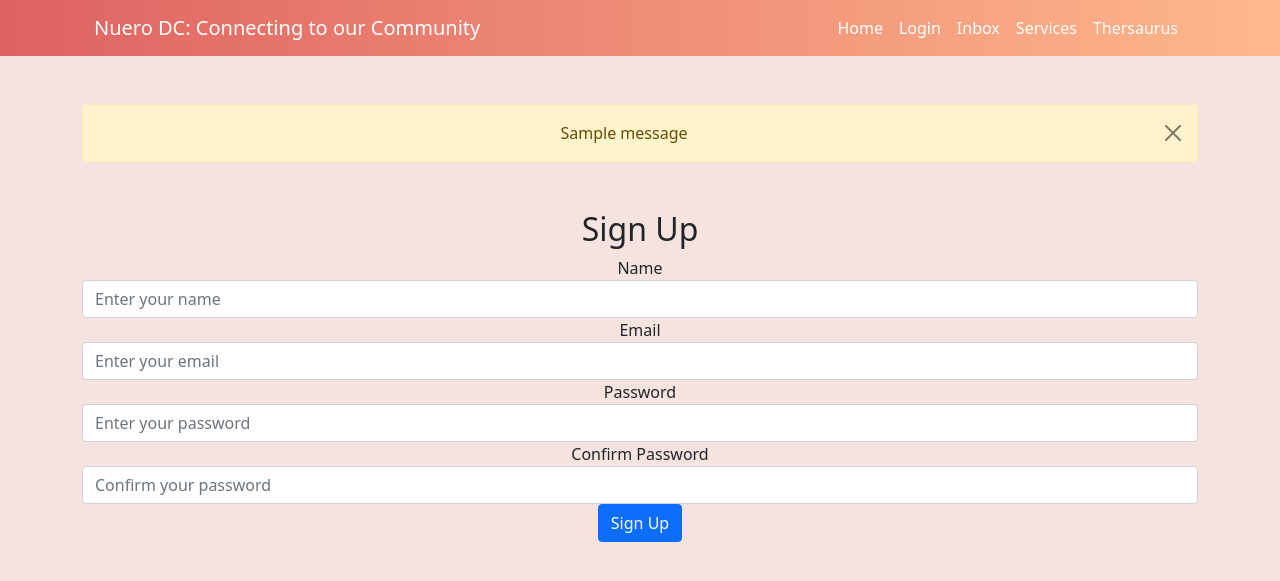
After one commit to CarlosSacUDC/MongoApp, a Flask app: page /signup in a window 1280 px wide. The commit adds this page. Shown: the top 581 px of the page. Run offline with Flask 2, Linux system fonts and the light colour scheme; one stand-in notice (Sample message) is shown; some libraries are stand-ins or nearby versions.

Commit message:
updated app

````diff
--- a/app.py
+++ b/app.py
@@ -1,11 +1,19 @@
 import os
 import firebase_admin
 from firebase_admin import auth
-from flask import Flask, request, render_template, jsonify
+from flask import Flask, request, render_template, jsonify, flash
+from flask_wtf import FlaskForm
+from wtforms import StringField, SubmitField
+from wtforms.validators import DataRequired
 from pymongo import MongoClient
 from pymongo.collection import Collection
 from pymongo.database import Database
 from dotenv import load_dotenv
+from wtforms import PasswordField
+from wtforms.validators import DataRequired, EqualTo
+from flask import Markup
+from flask import session
+from flask import redirect, url_for
 
 # Initialize the Firebase Admin SDK
 cred = firebase_admin.credentials.Certificate('testmongo.json')
@@ -35,11 +43,96 @@ app: Flask = Flask(__name__)
 @app.route("/")
 def index():
     first_name = "John"
-    return '<h1>Hi!</h1>'
 
-@app.route('/user/<name>')
-def user(name):
-    return render_template('user.html', name=name)
+app.config['SECRET_KEY'] = "mysecretkey"
+
+
+
+class SignupForm(FlaskForm):
+    name = StringField('Name', validators=[DataRequired()])
+    email = StringField('Email', validators=[DataRequired()])
+    password = PasswordField('Password', validators=[DataRequired()])
+    confirm_password = PasswordField('Confirm Password', validators=[DataRequired()])
+    submit = SubmitField('Sign Up')
+
+class SignInForm(FlaskForm):
+    email = StringField('Email', validators=[DataRequired()])
+    password = PasswordField('Password', validators=[DataRequired()])
+    submit = SubmitField('Sign In')
+
+@app.before_request
+def before_request():
+    if 'user' in session and request.endpoint in ['signin', 'signup']:
+        return redirect(url_for('user', name=session['user']))
+
+# for debugging purposes
+@app.route('/check_user', methods=['GET'])
+def check_user():
+    if 'user' in session:
+        return f"User {session['user']} is currently signed in."
+    else:
+        return "No user is currently signed in."
+
+
+@app.route('/api/signin', methods=['POST'])
+def api_signin():
+    email = request.json.get('email')
+    if email:
+        session['user'] = email
+        return jsonify({'message': 'User signed in successfully'}), 200
+    else:
+        return jsonify({'message': 'No email provided'}), 400
+
+@app.route('/signup', methods=['GET', 'POST'])
+def signup():
+    form = SignupForm()
+    if form.validate_on_submit():
+        email = form.email.data
+        password = form.password.data
+        confirm_password = form.confirm_password.data
+
+        # Check if the user is already registered
+        try:
+            user = auth.get_user_by_email(email)
+            flash(Markup("<strong>Holy guacamole!</strong> You're already registered. Please <a href='signin.html' class='alert-link'>sign in</a>."), 'error')
+            return render_template('signup.html', title='Sign Up', form=form)
+        except auth.UserNotFoundError:
+            # User does not exist, check if the passwords match
+            if password != confirm_password:
+                flash('Passwords do not match', 'error')
+                return render_template('signup.html', title='Sign Up', form=form)
+
+            # Create a new user
+            user = auth.create_user(
+                email=email,
+                password=password
+            )
+            flash('User {0} created successfully'.format(user.uid), 'success')
+
+    return render_template('signup.html', title='Sign Up', form=form)
+
+
+
+@app.route('/signin', methods=['GET', 'POST'])
+def signin():
+    form = SignInForm()
+    if form.validate_on_submit():
+        email = form.email.data
+        password = form.password.data
+        try:
+            user = auth.get_user_by_email(email)
+
+        except auth.UserNotFoundError:
+            # If the user does not exist, flash an error message
+            flash('User does not exist', 'error')
+    return render_template('signin.html', title='Sign In', form=form)
+
+
+
+@app.route('/user')
+def user():
+    return render_template('user.html')
+
 @app.errorhandler(404)
 def page_not_found(e):
     return render_template('404.html'), 404
@@ -48,25 +141,12 @@ def internal_server_error(e):
     return render_template('500.html'), 500
 
 
-
-
-
-
-
 @app.route('/orgs', methods=['GET'])
 def get_orgs():
     orgs = list(collection.find())  # Retrieve all documents
     for org in orgs:  # Convert ObjectIds to strings
         org['_id'] = str(org['_id'])
     return jsonify(orgs)  # Convert list to JSON and return it
-
-
-
-
-
-
-
-
 
 
 # CREATE and READ
@@ -84,7 +164,7 @@ def usrs():
 
     elif request.method == 'GET':
         # READ
-        orgs = list(collection.find())
+        neuro = list(collection.find())
         neworgs = []
 
         for names in orgs:
--- a/requirements.txt
+++ b/requirements.txt
@@ -3,7 +3,8 @@ pymongo==4.3.3
 python-dotenv==0.21.1
 black==22.12.0
 Werkzeug==2.2.2
-pyrebase4==4.5.0
+pyrebase4
+flask-wtf
 ```
 
 # python3 -m venv venv
--- /dev/null
+++ b/static/css/style.css
@@ -0,0 +1,17 @@
+body{
+    background-color: #F5E3E0;
+}
+
+*{margin: 0;padding: 0;
+box-sizing:border-box;}
+
+.header{width: 100%;
+background-image: linear-gradient(to right, #de6262,#ffb88c);
+}
+
+.navbar-brand{color: white!important;}
+.nav-link{color: white!important;}
+.nav-link:hover{color: rgb(255, 0, 212)!important;}
+@media(max-width:668px){
+    .nav-link{text-align: center;}
+}
--- /dev/null
+++ b/static/js/firebase_init.js
@@ -0,0 +1,10 @@
+const firebaseConfig = {
+    apiKey: "AIzaSyAwXiIyWpTG2kTse4JARHQ2aKTsTWut1No",
+    authDomain: "mongotest-1e344.firebaseapp.com",
+    projectId: "mongotest-1e344",
+    storageBucket: "mongotest-1e344.appspot.com",
+    messagingSenderId: "778515725880",
+    appId: "1:778515725880:web:695ab9188414e9f07d70cd",
+    measurementId: "G-VJE271HSYR"
+  };
+  firebase.initializeApp(firebaseConfig);
--- a/templates/404.html
+++ b/templates/404.html
@@ -1,5 +1,8 @@
+{% extends "header.html" %}
+{% block content %}
 <br/>
 <center>
     <h1> 404 Error <font color="red"></h1>
         <p>Page Not Found</p>
 </center>
+{% endblock %}
--- a/templates/500.html
+++ b/templates/500.html
@@ -1,5 +1,8 @@
+{% extends "header.html" %}
+{% block content %}
 <br/>
 <center>
     <h1> 500 Error <font color="red"></h1>
         <p>Internal Server Error</p>
 </center>
+{% endblock %}
--- /dev/null
+++ b/templates/header.html
@@ -0,0 +1,67 @@
+<!DOCTYPE html>
+<html lang="en">
+<head>
+    <meta charset="UTF-8">
+    <meta http-equiv="X-UA-Compatible" content="IE-Edge">
+    <meta name="viewport" content="width=device-width, initial-scale=1.0">
+    <title>Document</title>
+    <link href="https://cdn.jsdelivr.net/npm/bootstrap@5.0.2/dist/css/bootstrap.min.css" rel="stylesheet" integrity="sha384-EVSTQN3/azprG1Anm3QDgpJLIm9Nao0Yz1ztcQTwFspd3yD65VohhpuuCOmLASjC" crossorigin="anonymous">
+    <link rel="stylesheet" href="static\css\style.css">
+    <script src="https://www.gstatic.com/firebasejs/8.6.1/firebase-app.js"></script>
+    <script src="https://www.gstatic.com/firebasejs/8.6.1/firebase-auth.js"></script>
+    <script src="static/js/firebase_init.js"></script>
+</head>
+<body>
+    <section class="header">
+        <div class="container">
+            <nav class="navbar navbar-expand-lg navbar-light ">
+                <div class="container-fluid">
+                  <a class="navbar-brand" href="#">Nuero DC: Connecting to our Community</a>
+                  <button class="navbar-toggler" type="button" data-bs-toggle="collapse" data-bs-target="#navbarSupportedContent" aria-controls="navbarSupportedContent" aria-expanded="false" aria-label="Toggle navigation">
+                    <span class="navbar-toggler-icon"></span>
+                  </button>
+                  <div class="collapse navbar-collapse" id="navbarSupportedContent">
+                    <ul class="navbar-nav ms-auto mb-2 mb-lg-0">
+                      <li class="nav-item">
+                        <a class="nav-link active" aria-current="page" href="#">Home</a>
+                      </li>
+                      <li class="nav-item">
+                        <a class="nav-link" href="#">Login</a>
+                      </li>
+                      <li class="nav-item">
+                        <a class="nav-link" href="#">Inbox</a>
+                      </li>
+                      <li class="nav-item">
+                        <a class="nav-link" href="#">Services</a>
+                      </li>
+                      <li class="nav-item">
+                        <a class="nav-link" href="#">Thersaurus</a>
+                      </li>
+
+                        </ul>
+                      </li>
+
+                    </ul>
+
+                  </div>
+                </div>
+              </nav>
+        </div>
+    </section>
+
+    <div class="text-center mt-5">
+        {% block content %}
+        {% endblock %}
+    </div>
+    <script src="https://cdn.jsdelivr.net/npm/bootstrap@5.3.2/dist/js/bootstrap.bundle.min.js"
+    integrity="sha384-C6RzsynM9kWDrMNeT87bh95OGNyZPhcTNXj1NW7RuBCsyN/o0jlpcV8Qyq46cDfL"
+    crossorigin="anonymous"></script>
+      <main class="container">
+    <script src="https://cdn.jsdelivr.net/npm/@popperjs/core@2.9.2/dist/umd/popper.min.js"
+    integrity="sha384-IQsoLXl5PILFhosVNubq5LC7Qb9DXgDA9i+tQ8Zj3iwWAwPtgFTxbJ8NT4GN1R8p"
+    crossorigin="anonymous"></script>
+    <script src="https://cdn.jsdelivr.net/npm/bootstrap@5.0.2/dist/js/bootstrap.min.js"
+    integrity="sha384-cVKIPhGWiC2Al4u+LWgxfKTRIcfu0JTxR+EQDz/bgldoEyl4H0zUF0QKbrJ0EcQF"
+    crossorigin="anonymous"></script>
+</body>
+</html>
--- /dev/null
+++ b/templates/signup.html
@@ -0,0 +1,39 @@
+{% extends "header.html" %}
+{% block content %}
+
+<div class="container">
+    {% for message in get_flashed_messages() %}
+
+<div class="alert alert-warning alert-dismissible fade show" role="alert">
+    {% autoescape false %}{{ message }}{% endautoescape %}
+    <button type="button" class="btn-close" data-bs-dismiss="alert" aria-label="Close"></button>
+</div>
+
+{% endfor %}
+    <h2 class="mt-5">Sign Up</h2>
+
+    <form method="POST">
+
+        {{ form.hidden_tag() }}
+        <div class="form-group">
+            {{ form.name.label(class="form-control-label") }}
+            {{ form.name(class="form-control", placeholder="Enter your name") }}
+        </div>
+        <div class="form-group">
+            {{ form.email.label(class="form-control-label") }}
+            {{ form.email(class="form-control", placeholder="Enter your email") }}
+        </div>
+        <div class="form-group">
+            {{ form.password.label(class="form-control-label") }}
+            {{ form.password(class="form-control", placeholder="Enter your password") }}
+        </div>
+        <div class="form-group">
+            {{ form.confirm_password.label(class="form-control-label") }}
+            {{ form.confirm_password(class="form-control", placeholder="Confirm your password") }}
+        </div>
+        <div class="form-group">
+            {{ form.submit(class="btn btn-primary") }}
+        </div>
+    </form>
+</div>
+{% endblock %}
--- a/templates/user.html
+++ b/templates/user.html
@@ -1 +1 @@
-<h1>Hello, {{name|capitalize}}</h1>
+<h1>Hello</h1>
````
Also changed, not shown: sign.html (deleted, +0 -48 lines), templates/signin.html (added, +71 -0 lines), 1 other file.
